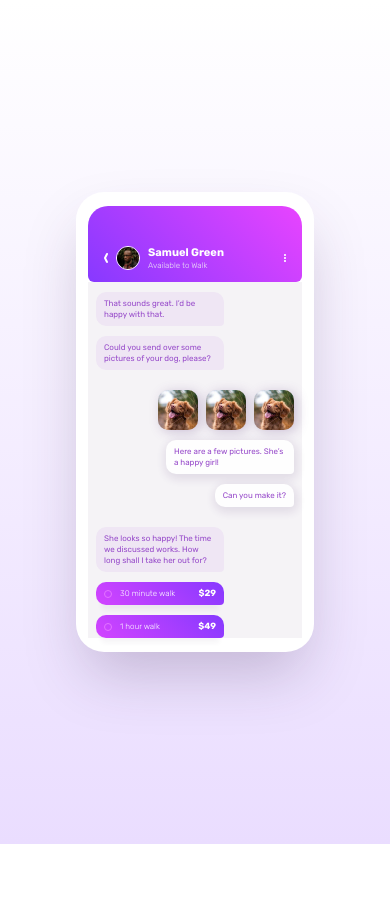
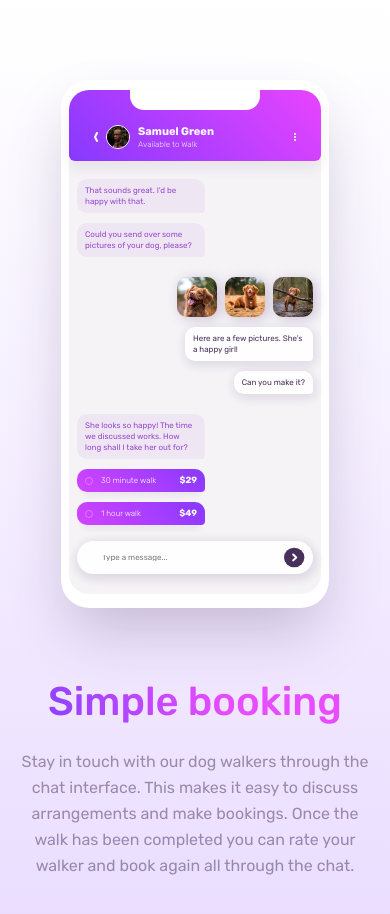
Before and after one commit to correlucas/chat-app-css-illustration, a plain HTML site: page index.html in a window 390 px wide. Before the commit the page ends 844 px from the top, so only its background shows below. Drawn offline with Linux system fonts and the light colour scheme.

Commit message:
desktop and mobile layout definied

```diff
--- a/index.html
+++ b/index.html
@@ -19,9 +19,12 @@
     <!-- <div class="decoration-top"></div> -->
 
     <article class="phone">
+
       <header>
+
+        <div>
+          <div class="top-phone"></div>
           <div class="profile-info">
-
             <div class="flex-header">
               <img src="./images/arrow-left.svg" alt="arrow navigation">
 
@@ -46,8 +49,8 @@
 
         <div class="photos-sent">
           <img src="./images/dog-image-1.jpg" alt="dog portrait">
-          <img src="./images/dog-image-1.jpg" alt="dog sit">
-          <img src="./images/dog-image-1.jpg" alt="dog with a stick">
+          <img src="./images/dog-image-2.jpg" alt="dog sit">
+          <img src="./images/dog-image-3.jpg" alt="dog with a stick">
         </div>
 
         <div class="text-sent">
@@ -72,16 +75,23 @@
           </div>
           <p class="price">$49</p>
         </div>
+
+        <div class="text-box-footer">
+          <input class="input-text" type="text" id="type" placeholder="Type a message...">
+          <div class="arrow-footer">
+            <img src="./images/arrow-footer.svg" alt="arrow" aria-hidden="true">
+          </div>
+        </div>
       </div>
 
 
     </article>
 
 
-    <!-- <article>
+    <article class="heading">
       <h1>Simple booking</h1>
       <p class="body">Stay in touch with our dog walkers through the chat interface. This makes it easy to discuss arrangements and make bookings. Once the walk has been completed you can rate your walker and book again all through the chat.</p>
-    </article> -->
+    </article>
     <!-- <div class="decoration-bottom"></div> -->
   </main>
 
--- a/style.css
+++ b/style.css
@@ -77,8 +77,12 @@ body {
 
 h1 {
   font: 500 40px/47px 'Rubik', sans-serif;
-  color: var(--dark-violet);
-  opacity: 47%;
+  background: linear-gradient(237.59deg, #E844FF 41.82%, #8739FF 91.74%);
+  -webkit-background-clip: text;
+  -webkit-text-fill-color: transparent;
+  background-clip: text;
+  text-fill-color: transparent;
+  opacity: 95%;
 }
 
 .body {
@@ -109,11 +113,27 @@ h2 {
   padding: 6px 8px;
   margin-top: 10px;
   max-width: 128px;
-  color: var(--violet);
+  color: var(--dark-violet);
   opacity: 95%;
   background-color: var(--white);
   box-shadow: 1px 3px 11px 2px rgba(52, 13, 88, 0.118);
   border-radius: 10px 10px 4px 10px;
+}
+
+.text-box-footer {
+  display: flex;
+  font: 400 8px/11px 'Rubik', sans-serif;
+  padding: 6px 8px;
+  margin-top: 16px;
+  margin-bottom: 20px;
+  max-width: 100%;
+  color: var(--dark-violet);
+  opacity: 95%;
+  background-color: var(--white);
+  box-shadow: 1px 3px 11px 2px rgba(52, 13, 88, 0.149);
+  border-radius: 20px;
+  justify-content: space-between;
+  align-items: center;
 }
 
 .profile-status {
@@ -125,11 +145,28 @@ h2 {
   background: linear-gradient(225deg, #E844FF 0%, #8739FF 100%);
 }
 
+.bg {
+  background-color: var(--phone-bg);
+}
+
+main {
+  display: grid;
+  max-width: 1110px;
+  grid-template-columns: 1fr 1fr;
+  margin: 20px;
+  gap: 50px;
+  align-items: center;
+  justify-content: center;
+  justify-items: stretch;
+}
+
 .phone {
   display: flex;
   flex-direction: column;
-  max-width: 250px;
-  padding: 14px 12px;
+  position: relative;
+  max-width: 280px;
+  margin: 20px;
+  padding: 10px 8px;
   background-color: var(--white);
   box-shadow: 0px 30px 60px -10px rgb(62 39 83 / 25%);
   border-radius: 28px;
@@ -138,8 +175,11 @@ h2 {
 .phone-box {
   display: flex;
   flex-direction: column;
+  padding-top: 12px;
   padding-inline: 8px;
+  transform: translateY(-4px);
   background-color: var(--phone-bg);
+  border-radius: 0px 0px 20px 20px;
 }
 
 .profile-photo img {
@@ -149,11 +189,27 @@ h2 {
   border: 1.5px solid white;
 }
 
+.heading {
+  display: flex;
+  flex-direction: column;
+  gap: 24px;
+  max-width: 450px;
+}
+
 header {
   display: flex;
-  padding-inline: 16px;
+  padding-inline: 25px;
   background: linear-gradient(225deg, #E844FF 0%, #8739FF 100%);
+  box-shadow: 0px 8px 13px rgb(62 39 83 / 7%);
   border-radius: 20px 20px 6px 6px;
+  z-index: 1;
+  transition: all ease 0.3s;
+}
+
+
+header:hover {
+  transition: all ease 0.3s;
+  filter: saturate(1.2);
 }
 
 .flex-header {
@@ -163,8 +219,8 @@ header {
 
 .profile-info {
   display: flex;
-  padding-block: 40px 12px;
-  gap: 60px;
+  padding-block: 15px 12px;
+  gap: 80px;
   align-items: center;
 }
 
@@ -207,7 +263,7 @@ header {
   justify-content: space-between;
 }
 
-input {
+.pricing input {
   all: unset;
   width: 6px;
   height: 6px;
@@ -217,7 +273,7 @@ input {
   border: 1px solid #E472FF;
 }
 
-input:checked {
+.pricing input:checked {
   all: unset;
   display: flex;
   align-items: center;
@@ -230,15 +286,21 @@ input:checked {
   padding: 1px;
 }
 
+.text-box-footer input {
+  all: unset;
+  width: 100%;
+  height: 6px;
+  padding-left: 16px;
+  background: rgba(255, 255, 255, 0);
+  background-color: rgba(255, 255, 255, 0);
+  border: 1px solid #e572ff00;
+}
 
 .flex-price {
   display: flex;
   gap: 8px;
   align-items: center;
 }
-
-
-
 
 .text-pricing {
   font: 300 8px/11px 'Rubik', sans-serif;
@@ -254,10 +316,39 @@ input:checked {
   align-items: center;
 }
 
+.arrow-footer img,
+.text-box,
+.text-box-white,
+.text-box-footer,
+.text-pricing {
+  transition: all ease 0.3s;
+}
+
+.arrow-footer img:hover {
+  opacity: 80%;
+  transition: all ease 0.7s;
+  filter: saturate(1.5);
+  transform: rotate(360deg);
+}
+
+.text-box:hover,
+.text-box-white:hover,
+.text-box-footer:hover,
+.text-pricing:hover,
+.text-sent:hover,
+.pricing:hover {
+  transition: all ease 0.3s;
+  opacity: 70%;
+  filter: saturate(1.5);
+}
+
+.photos-sent img:hover {
+  transition: all ease 0.3s;
+  filter: saturate(1.5);
+}
 
 
-
-/* .decoration-top {
+.decoration-top {
   position: absolute;
   display: flex;
   width: 30%;
@@ -276,4 +367,30 @@ input:checked {
   opacity: 10%;
   border-radius: 225px;
   transform: translate(1100px, 80px);
-} */
+}
+
+.top-phone {
+  display: flex;
+  align-items: center;
+  justify-content: center;
+  height: 20px;
+  margin: 0 auto;
+  max-width: 130px;
+  background-color: #ffffff;
+  border-radius: 0px 0px 14px 14px;
+}
+
+
+@media (max-width: 750px) {
+  main {
+    display: grid;
+    grid-template-columns: 1fr;
+    margin: 60px 20px;
+    gap: 50px;
+    justify-items: center;
+  }
+
+  .heading {
+    text-align: center;
+  }
+}
```
Lines whose indentation alone changed are shown as unchanged.
